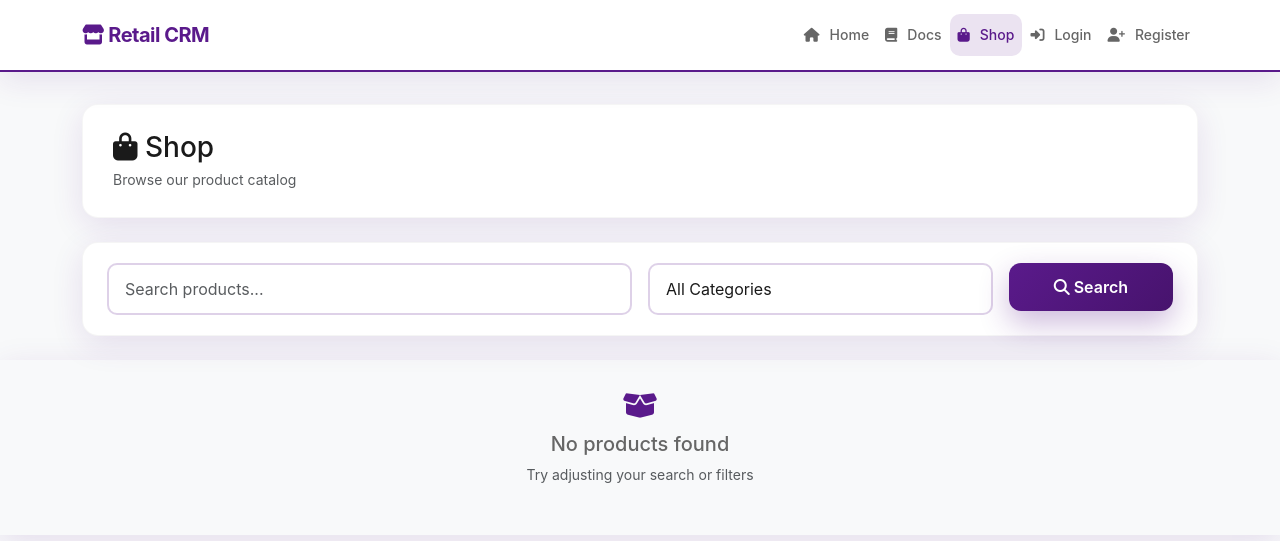
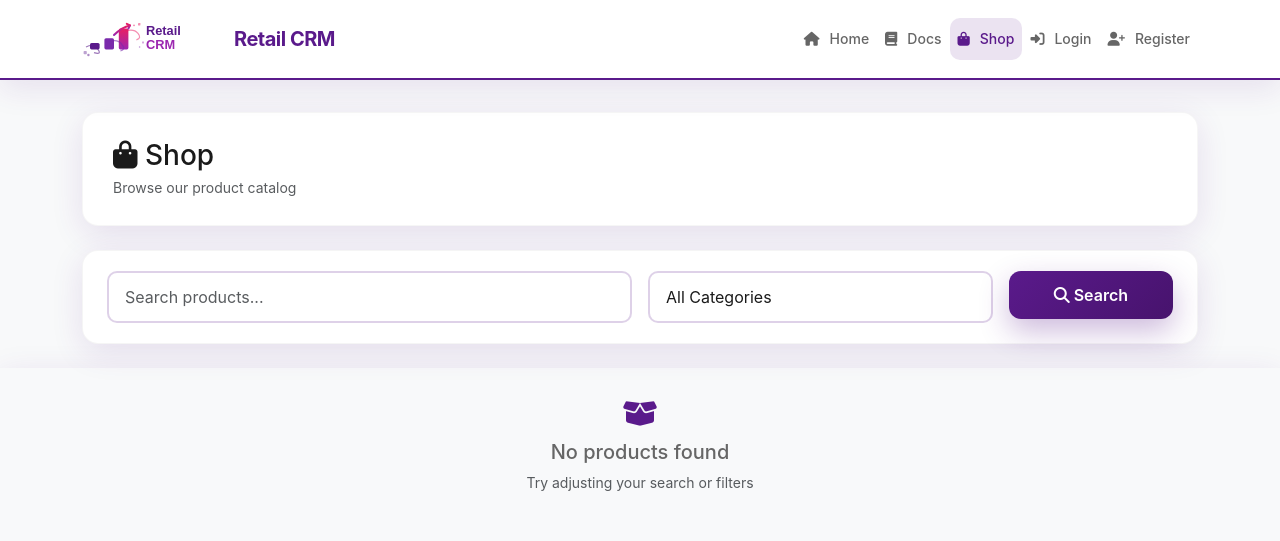
Before and after one commit to DovudSalimov668/CRM-RETAIL-COMPANY, a Django app: page /shop/ in a window 1280 px wide. Shown: the top 541 px of the page. Run offline with Django 5.2, Linux system fonts and the light colour scheme; data that the repository does not hold is empty.

Commit message:
emploeyy6

```diff
--- a/static/css/retail-theme.css
+++ b/static/css/retail-theme.css
@@ -63,6 +63,22 @@ a:hover {
     color: var(--primary-purple);
     font-weight: 700;
     letter-spacing: -0.5px;
+}
+
+.top-navbar .navbar-brand img,
+.customer-navbar .navbar-brand img {
+    height: 40px;
+    width: auto;
+    object-fit: contain;
+    display: block;
+}
+
+.navbar-brand img {
+    transition: transform 0.3s ease;
+}
+
+.navbar-brand:hover img {
+    transform: scale(1.05);
 }
 
 .top-navbar .nav-link,
--- a/templates/crm/auth_choice.html
+++ b/templates/crm/auth_choice.html
@@ -31,7 +31,11 @@
             <div class="col-md-8">
                 <div class="card choice-card">
                     <div class="card-body text-center">
-                        <h1 class="mb-3"><i class="fas fa-store"></i> Retail CRM</h1>
+                        {% load static %}
+                        <div class="mb-4">
+                            <img src="{% static 'images/logo.svg' %}" alt="Retail CRM Logo" height="60" class="mb-3">
+                        </div>
+                        <h1 class="mb-3">Retail CRM</h1>
                         <p class="lead mb-4">Choose how you want to sign in</p>
                         <div class="row">
                             <div class="col-md-6 mb-3">
--- a/templates/crm/base.html
+++ b/templates/crm/base.html
@@ -14,8 +14,9 @@
     <!-- Top Navigation -->
     <nav class="navbar navbar-expand-lg top-navbar">
     <div class="container-fluid">
-            <a class="navbar-brand" href="/dashboard/">
-                <i class="fas fa-store"></i> Retail CRM
+            <a class="navbar-brand d-flex align-items-center" href="/dashboard/">
+                <img src="{% static 'images/logo.svg' %}" alt="Retail CRM Logo" height="40" class="me-2">
+                <span class="d-none d-md-inline">Retail CRM</span>
             </a>
             <button class="navbar-toggler" type="button" data-bs-toggle="collapse" data-bs-target="#topNav" aria-label="Toggle navigation">
                 <span class="navbar-toggler-icon"></span>
--- a/templates/crm/customer/base_customer.html
+++ b/templates/crm/customer/base_customer.html
@@ -13,8 +13,9 @@
 <body>
     <nav class="navbar navbar-expand-lg customer-navbar">
         <div class="container">
-            <a class="navbar-brand" href="{% if user.is_authenticated %}{% url 'customer_portal' %}{% else %}{% url 'home' %}{% endif %}">
-                <i class="fas fa-store"></i> Retail CRM
+            <a class="navbar-brand d-flex align-items-center" href="{% if user.is_authenticated %}{% url 'customer_portal' %}{% else %}{% url 'home' %}{% endif %}">
+                <img src="{% static 'images/logo.svg' %}" alt="Retail CRM Logo" height="40" class="me-2">
+                <span class="d-none d-md-inline">Retail CRM</span>
             </a>
             <button class="navbar-toggler" type="button" data-bs-toggle="collapse" data-bs-target="#customerNav">
                 <span class="navbar-toggler-icon"></span>
--- a/templates/crm/docs.html
+++ b/templates/crm/docs.html
@@ -75,7 +75,11 @@
 <body>
     <nav class="navbar navbar-expand-lg">
         <div class="container">
-            <a class="navbar-brand" href="{% url 'home' %}"><i class="fas fa-store"></i> Retail CRM</a>
+            <a class="navbar-brand d-flex align-items-center" href="{% url 'home' %}">
+                {% load static %}
+                <img src="{% static 'images/logo.svg' %}" alt="Retail CRM Logo" height="40" class="me-2">
+                <span class="d-none d-md-inline">Retail CRM</span>
+            </a>
             <button class="navbar-toggler" type="button" data-bs-toggle="collapse" data-bs-target="#navMain" aria-controls="navMain" aria-expanded="false" aria-label="Toggle navigation">
                 <span class="navbar-toggler-icon"></span>
             </button>
--- a/templates/crm/docs_customer.html
+++ b/templates/crm/docs_customer.html
@@ -104,7 +104,11 @@
 <body>
     <nav class="navbar navbar-expand-lg">
         <div class="container">
-            <a class="navbar-brand" href="{% url 'home' %}"><i class="fas fa-store"></i> Retail CRM</a>
+            <a class="navbar-brand d-flex align-items-center" href="{% url 'home' %}">
+                {% load static %}
+                <img src="{% static 'images/logo.svg' %}" alt="Retail CRM Logo" height="40" class="me-2">
+                <span class="d-none d-md-inline">Retail CRM</span>
+            </a>
             <button class="navbar-toggler" type="button" data-bs-toggle="collapse" data-bs-target="#navMain">
                 <span class="navbar-toggler-icon"></span>
             </button>
--- a/templates/crm/docs_staff.html
+++ b/templates/crm/docs_staff.html
@@ -104,7 +104,11 @@
 <body>
     <nav class="navbar navbar-expand-lg">
         <div class="container">
-            <a class="navbar-brand" href="{% url 'home' %}"><i class="fas fa-store"></i> Retail CRM</a>
+            <a class="navbar-brand d-flex align-items-center" href="{% url 'home' %}">
+                {% load static %}
+                <img src="{% static 'images/logo.svg' %}" alt="Retail CRM Logo" height="40" class="me-2">
+                <span class="d-none d-md-inline">Retail CRM</span>
+            </a>
             <button class="navbar-toggler" type="button" data-bs-toggle="collapse" data-bs-target="#navMain">
                 <span class="navbar-toggler-icon"></span>
             </button>
--- a/templates/crm/home.html
+++ b/templates/crm/home.html
@@ -31,7 +31,11 @@
 <body>
     <nav class="navbar navbar-expand-lg">
         <div class="container">
-            <a class="navbar-brand" href="{% url 'home' %}"><i class="fas fa-store"></i> Retail CRM</a>
+            <a class="navbar-brand d-flex align-items-center" href="{% url 'home' %}">
+                {% load static %}
+                <img src="{% static 'images/logo.svg' %}" alt="Retail CRM Logo" height="40" class="me-2">
+                <span class="d-none d-md-inline">Retail CRM</span>
+            </a>
             <button class="navbar-toggler" type="button" data-bs-toggle="collapse" data-bs-target="#navMain">
                 <span class="navbar-toggler-icon"></span>
             </button>
```
Also changed, not shown: static/images/logo.svg (added).
